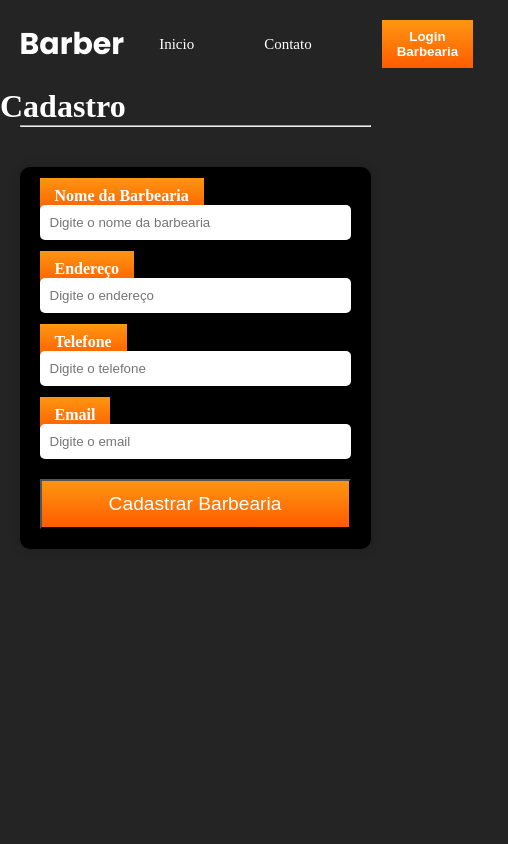
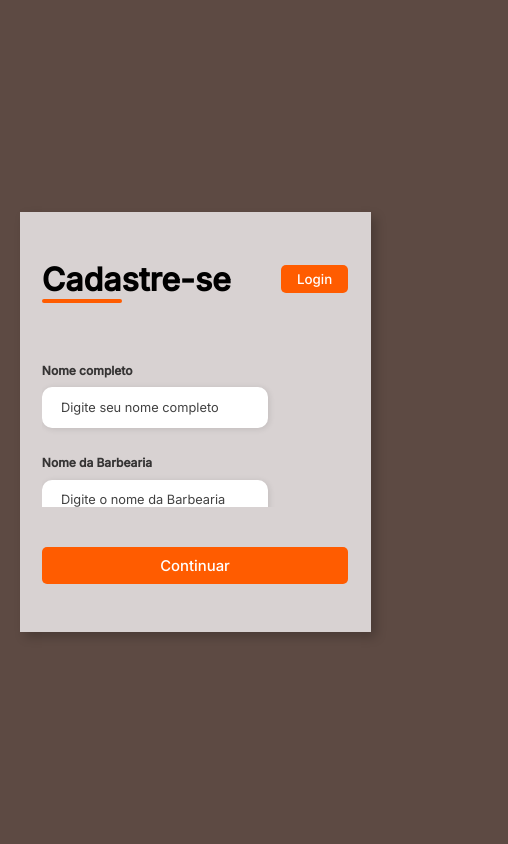
Before and after one commit to Augustus062/barber_service, a website: page js/cadastro.html in a window 390 px wide. Shown: the whole page, 508 px wide, since content can reach past the window. Drawn offline with Linux system fonts and the light colour scheme.

Commit message:
Alterações feitas no sistema com front

```diff
--- /dev/null
+++ b/css/cadastro copy.css
@@ -0,0 +1,209 @@
+@import url('https://fonts.googleapis.com/css2?family=Inter:wght@200;300;400;500&family=Open+Sans:wght@300;400;500;600&display=swap');
+* {
+    padding: 0;
+    margin: 0;
+    box-sizing: border-box;
+    font-family: 'Inter', sans-serif;
+}
+
+body {
+    width: 100%;
+    height: 100vh;
+    display: flex;
+    justify-content: center;
+    align-items: center;
+    background: #250c02bd;
+}
+
+.container {
+    width: 80%;
+    height: 80vh;
+    display: flex;
+    box-shadow: 5px 5px 10px rgba(0, 0, 0, 0.212);
+}
+
+.form-image {
+    width: 50%;
+    display: flex;
+    justify-content: center;
+    align-items: center;
+    background-color: #000000a8;
+    padding: 1rem;
+}
+
+.form-image img {
+    width: 31rem;
+}
+
+.form {
+    width: 50%;
+    display: flex;
+    flex-direction: column;
+    justify-content: center;
+    align-items: center;
+    background-color: #d8d2d2;
+    padding: 3rem;
+}
+
+.form-header {
+    margin-bottom: 3rem;
+    display: flex;
+    justify-content: space-between;
+}
+
+.login-button {
+    display: flex;
+    align-items: center;
+}
+
+.login-button button {
+    border: none;
+    background-color: #ff5c00;
+    padding: 0.4rem 1rem;
+    border-radius: 5px;
+    cursor: pointer;
+}
+
+.login-button button:hover {
+    background-color: #ff5c00;
+}
+
+.login-button button a {
+    text-decoration: none;
+    font-weight: 500;
+    color: #fff;
+}
+
+.form-header h1::after {
+    content: '';
+    display: block;
+    width: 5rem;
+    height: 0.3rem;
+    background-color: #ff5c00;
+    margin: 0 auto;
+    position: absolute;
+    border-radius: 10px;
+}
+
+.input-group {
+    display: flex;
+    flex-wrap: wrap;
+    justify-content: space-between;
+    padding: 1rem 0;
+}
+
+.input-box {
+    display: flex;
+    flex-direction: column;
+    margin-bottom: 1.1rem;
+}
+
+.input-box input {
+    margin: 0.6rem 0;
+    padding: 0.8rem 1.2rem;
+    border: none;
+    border-radius: 10px;
+    box-shadow: 1px 1px 6px #0000001c;
+    font-size: 0.8rem;
+}
+
+.input-box input:hover {
+    background-color: #eeeeee75;
+}
+
+.input-box input:focus-visible {
+    outline: 1px solid #ff5c00;
+}
+
+.input-box label,
+.gender-title h6 {
+    font-size: 0.75rem;
+    font-weight: 600;
+    color: #000000c0;
+}
+
+.input-box input::placeholder {
+    color: #000000be;
+}
+
+.gender-group {
+    display: flex;
+    justify-content: space-between;
+    margin-top: 0.62rem;
+    padding: 0 .5rem;
+}
+
+.gender-input {
+    display: flex;
+    align-items: center;
+}
+
+.gender-input input {
+    margin-right: 0.35rem;
+}
+
+.gender-input label {
+    font-size: 0.81rem;
+    font-weight: 600;
+    color: #000000c0;
+}
+
+.continue-button button {
+    width: 100%;
+    margin-top: 2.5rem;
+    border: none;
+    background-color: #ff5c00;
+    padding: 0.62rem;
+    border-radius: 5px;
+    cursor: pointer;
+}
+
+.continue-button button:hover {
+    background-color: #ff5c00;
+}
+
+.continue-button button a {
+    text-decoration: none;
+    font-size: 0.93rem;
+    font-weight: 500;
+    color: #fff;
+}
+
+@media screen and (max-width: 1330px) {
+    .form-image {
+        display: none;
+    }
+    .container {
+        width: 50%;
+    }
+    .form {
+        width: 100%;
+    }
+}
+
+@media screen and (max-width: 1064px) {
+    .container {
+        width: 90%;
+        height: auto;
+    }
+    .input-group {
+        flex-direction: column;
+        z-index: 5;
+        padding-right: 5rem;
+        max-height: 10rem;
+        overflow-y: scroll;
+        flex-wrap: nowrap;
+    }
+    .gender-inputs {
+        margin-top: 2rem;
+    }
+    .gender-group {
+        flex-direction: column;
+    }
+    .gender-title h6 {
+        margin: 0;
+    }
+    .gender-input {
+        margin-top: 0.5rem;
+    }
+}
--- a/css/cadastro.css
+++ b/css/cadastro.css
@@ -149,3 +149,213 @@ nav{
     padding: 12px;
     font-size: 1.2rem;
 }
+
+@import url('https://fonts.googleapis.com/css2?family=Inter:wght@200;300;400;500&family=Open+Sans:wght@300;400;500;600&display=swap');
+* {
+    padding: 0;
+    margin: 0;
+    box-sizing: border-box;
+    font-family: 'Inter', sans-serif;
+}
+
+body {
+    width: 100%;
+    height: 100vh;
+    display: flex;
+    justify-content: center;
+    align-items: center;
+    background: #250c02bd;
+}
+
+.container {
+    width: 80%;
+    height: 80vh;
+    display: flex;
+    box-shadow: 5px 5px 10px rgba(0, 0, 0, 0.212);
+}
+
+.form-image {
+    width: 50%;
+    display: flex;
+    justify-content: center;
+    align-items: center;
+    background-color: #000000a8;
+    padding: 1rem;
+}
+
+.form-image img {
+    width: 31rem;
+}
+
+.form {
+    width: 50%;
+    display: flex;
+    flex-direction: column;
+    justify-content: center;
+    align-items: center;
+    background-color: #d8d2d2;
+    padding: 3rem;
+}
+
+.form-header {
+    margin-bottom: 3rem;
+    display: flex;
+    justify-content: space-between;
+}
+
+.login-button {
+    display: flex;
+    align-items: center;
+}
+
+.login-button button {
+    border: none;
+    background-color: #ff5c00;
+    padding: 0.4rem 1rem;
+    border-radius: 5px;
+    cursor: pointer;
+}
+
+.login-button button:hover {
+    background-color: #ff5c00;
+}
+
+.login-button button a {
+    text-decoration: none;
+    font-weight: 500;
+    color: #fff;
+}
+
+.form-header h1::after {
+    content: '';
+    display: block;
+    width: 5rem;
+    height: 0.3rem;
+    background-color: #ff5c00;
+    margin: 0 auto;
+    position: absolute;
+    border-radius: 10px;
+}
+
+.input-group {
+    display: flex;
+    flex-wrap: wrap;
+    justify-content: space-between;
+    padding: 1rem 0;
+}
+
+.input-box {
+    display: flex;
+    flex-direction: column;
+    margin-bottom: 1.1rem;
+}
+
+.input-box input {
+    margin: 0.6rem 0;
+    padding: 0.8rem 1.2rem;
+    border: none;
+    border-radius: 10px;
+    box-shadow: 1px 1px 6px #0000001c;
+    font-size: 0.8rem;
+}
+
+.input-box input:hover {
+    background-color: #eeeeee75;
+}
+
+.input-box input:focus-visible {
+    outline: 1px solid #ff5c00;
+}
+
+.input-box label,
+.gender-title h6 {
+    font-size: 0.75rem;
+    font-weight: 600;
+    color: #000000c0;
+}
+
+.input-box input::placeholder {
+    color: #000000be;
+}
+
+.gender-group {
+    display: flex;
+    justify-content: space-between;
+    margin-top: 0.62rem;
+    padding: 0 .5rem;
+}
+
+.gender-input {
+    display: flex;
+    align-items: center;
+}
+
+.gender-input input {
+    margin-right: 0.35rem;
+}
+
+.gender-input label {
+    font-size: 0.81rem;
+    font-weight: 600;
+    color: #000000c0;
+}
+
+.continue-button button {
+    width: 100%;
+    margin-top: 2.5rem;
+    border: none;
+    background-color: #ff5c00;
+    padding: 0.62rem;
+    border-radius: 5px;
+    cursor: pointer;
+}
+
+.continue-button button:hover {
+    background-color: #ff5c00;
+}
+
+.continue-button button a {
+    text-decoration: none;
+    font-size: 0.93rem;
+    font-weight: 500;
+    color: #fff;
+}
+
+@media screen and (max-width: 1330px) {
+    .form-image {
+        display: none;
+    }
+    .container {
+        width: 50%;
+    }
+    .form {
+        width: 100%;
+    }
+}
+
+@media screen and (max-width: 1064px) {
+    .container {
+        width: 90%;
+        height: auto;
+    }
+    .input-group {
+        flex-direction: column;
+        z-index: 5;
+        padding-right: 5rem;
+        max-height: 10rem;
+        overflow-y: scroll;
+        flex-wrap: nowrap;
+    }
+    .gender-inputs {
+        margin-top: 2rem;
+    }
+    .gender-group {
+        flex-direction: column;
+    }
+    .gender-title h6 {
+        margin: 0;
+    }
+    .gender-input {
+        margin-top: 0.5rem;
+    }
+}
--- /dev/null
+++ b/css/login-cliente copy.css
@@ -0,0 +1,153 @@
+@import url('https://fonts.googleapis.com/css2?family=Poppins:wght@100;200;300;400;500;600;700&display=swap');
+
+* {
+    margin: 0;
+    border: 0;
+    padding: 0;
+    box-sizing: border-box;
+    font-family: "Poppins", sans-serif;
+}
+
+body {
+    background: linear-gradient(45deg, #271f20, #ff5c00);
+    background-repeat: no-repeat;
+    min-height: 100vh;
+    min-width: 100vw;
+    display: flex;
+    align-items: center;
+    justify-content: center;
+}
+
+main.container {
+    background: white;
+    min-width: 320px;
+    min-height: 40vh;
+    padding: 2rem;
+    box-shadow: 5px 5px 15px rgba(0, 0, 0, 0.2);
+    border-radius: 8px;
+}
+
+main h2 {
+    font-weight: 600;
+    margin-bottom: 2rem;
+    position: relative;
+}
+
+main h2::before {
+    content: '';
+    position: absolute;
+    height: 4px;
+    width: 25px;
+    bottom: 3px;
+    left: 0;
+    border-radius: 8px;
+    background: linear-gradient(45deg, #777632, #ff5c00);
+}
+
+form {
+    display: flex;
+    flex-direction: column;
+}
+
+.input-field {
+    position: relative;
+}
+
+form .input-field:first-child {
+    margin-bottom: 1.5rem;
+}
+
+.input-field .underline::before {
+    content: '';
+    position: absolute;
+    height: 1px;
+    width: 100%;
+    bottom: -5px;
+    left: 0;
+    background: rgba(0, 0, 0, 0.2);
+}
+
+.input-field .underline::after {
+    content: '';
+    position: absolute;
+    height: 1px;
+    width: 100%;
+    bottom: -5px;
+    left: 0;
+    background: linear-gradient(45deg, #f5ebec, #ff5c00);
+    transform: scaleX(0);
+    transition: all .3s ease-in-out;
+    transform-origin: left;
+}
+
+.input-field input:focus ~ .underline::after {
+    transform: scaleX(1);
+}
+
+.input-field input {
+    outline: none;
+    font-size: 0.9rem;
+    color: rgba(0, 0, 0, 0.7);
+    width: 100%;
+}
+
+.input-field input::placeholder {
+    color: rgba(0, 0, 0, 0.5);
+}
+
+form input[type="submit"] {
+    margin-top: 2rem;
+    padding: 0.4rem;
+    width: 100%;
+    background: linear-gradient(to left, #e65a47, #ff5c00);
+    cursor: pointer;
+    color: white;
+    font-size: 0.9rem;
+    font-weight: 300;
+    border-radius: 4px;
+    transition: all 0.3s ease;
+}
+
+form input[type="submit"]:hover {
+    letter-spacing: 0.5px;
+    background: linear-gradient(to right, #e65a47, ##ff5c00);
+}
+
+.footer {
+    display: flex;
+    flex-direction: column;
+    margin-top: 1rem;
+}
+
+.footer span {
+    color: rgba(0, 0, 0, 0.7);
+    font-size: 0.8rem;
+    text-align: center;
+}
+
+.footer .social-field {
+    padding: 0.4rem;
+    border-radius: 4px;
+    font-size: 0.85rem;
+    width: 100%;
+    cursor: pointer;
+    margin-top: 1rem;
+}
+
+.footer .social-field a i {
+    margin: 0 0.5rem;
+    width: 15px;
+}
+
+.footer .social-field a {
+    text-decoration: none;
+    color: white;
+}
+
+.footer .social-field.twitter {
+    background: linear-gradient(to right, #56a7f2, #468aca);
+}
+
+.footer .social-field.facebook {
+    background: linear-gradient(to right, #1e3c72, #2a5298);
+}
--- a/js/cadastro.html
+++ b/js/cadastro.html
@@ -1,69 +1,68 @@
 <!DOCTYPE html>
 <html lang="pt-br">
+
 <head>
     <meta charset="UTF-8">
+    <meta http-equiv="X-UA-Compatible" content="IE=edge">
     <meta name="viewport" content="width=device-width, initial-scale=1.0">
-    <link rel="stylesheet" href="../css/cadastro.css", > <!-- Mantém o mesmo CSS para consistência -->
-    <title>Cadastro de Barbearia - Barber Service</title>
+    <link rel="stylesheet" href="/barber_service/css/cadastro copy.css">
+    <title>Formulário</title>
 </head>
+
 <body>
-    <div class="background-verde">
-        <!-- Header (Mantém o mesmo cabeçalho da página inicial) -->
-        <header>
-            <div class="container">
-                <nav>
-                    <div class="logo">
-                        <a href="index.html">Barber</a>
+    <div class="container">
+        <div class="form-image">
+            <img src="/barber_service/img/undraw_login_re_4vu2.svg" alt="">
+        </div>
+        <div class="form">
+            <form action="#">
+                <div class="form-header">
+                    <div class="title">
+                        <h1>Cadastre-se</h1>
                     </div>
-                    <ul class="ul">
-                        <li><a href="index.html">Inicio</a></li>
-                        <li><a href="#">Contato</a></li>
-                        <li><a href="#"><button class="btn-barbearia">Login Barbearia</button></a></li>
-                        <!--<li><a href="#"><button class="btn-cliente">Login Cliente</button></a></li> -->
-                       <!-- <li><a href="#"><button class="btn-comecar">Começar</button></a></li> -->
-                    </ul>
-                    <div class="menu-icon">
-                        <img src="../img/menu.png" alt="Ícone do menu">
+                    <div class="login-button">
+                        <button><a href="/barber_service/js/login-cliente.html">Login</a></button>
                     </div>
-                </nav>
-            </div>
-        </header>
-        <!-- Fim Header -->
+                </div>
 
-        <!-- Conteúdo Principal da Subpágina -->
-        <main>
-            <div class="titulo"><h1>Cadastro</h1></div>
-            <section class="container">
-
-                <hr class="linha-titulo">
-
-                <form class="form-cadastro">
-                    <div class="form-group">
-                        <label for="nome">Nome da Barbearia</label>
-                        <input type="text" id="nome" name="nome" placeholder="Digite o nome da barbearia" required>
+                <div class="input-group">
+                    <div class="input-box">
+                        <label for="name">Nome completo</label>
+                        <input id="name" type="text" name="name" placeholder="Digite seu nome completo" required>
                     </div>
 
-                    <div class="form-group">
-                        <label for="endereco">Endereço</label>
-                        <input type="text" id="endereco" name="endereco" placeholder="Digite o endereço" required>
+                    <div class="input-box">
+                        <label for="Barbearia">Nome da Barbearia</label>
+                        <input id="Barbearia" type="text" name="Nome da Barbearia" placeholder="Digite o nome da Barbearia" required>
+                    </div>
+                    <div class="input-box">
+                        <label for="email">E-mail</label>
+                        <input id="email" type="email" name="email" placeholder="Digite seu e-mail" required>
                     </div>
 
-                    <div class="form-group">
-                        <label for="telefone">Telefone</label>
-                        <input type="text" id="telefone" name="telefone" placeholder="Digite o telefone" required>
+                    <div class="input-box">
+                        <label for="number">Celular</label>
+                        <input id="number" type="tel" name="number" placeholder="(xx) xxxx-xxxx" required>
                     </div>
 
-                    <div class="form-group">
-                        <label for="email">Email</label>
-                        <input type="email" id="email" name="email" placeholder="Digite o email" required>
+                    <div class="input-box">
+                        <label for="password">Senha</label>
+                        <input id="password" type="password" name="password" placeholder="Digite sua senha" required>
                     </div>
 
-                    <button type="submit" class="btn-cadastro">Cadastrar Barbearia</button>
-                </form>
-            </section>
-        </main>
+
+                    <div class="input-box">
+                        <label for="confirmPassword">Confirme sua Senha</label>
+                        <input id="confirmPassword" type="password" name="confirmPassword" placeholder="Digite sua senha novamente" required>
+                    </div>
+
+                </div>
+                <div class="continue-button">
+                    <button><a href="#">Continuar</a> </button>
+                </div>
+            </form>
+        </div>
     </div>
+</body>
 
-    <script src="main.js"></script>
-</body>
 </html>
```
Also changed, not shown: index.html (+1 -1 lines), js/login-cliente.html (+26 -54 lines), css/style.css (line endings or trailing spaces), img/final.png (added), img/undraw_login_re_4vu2.svg (added).
